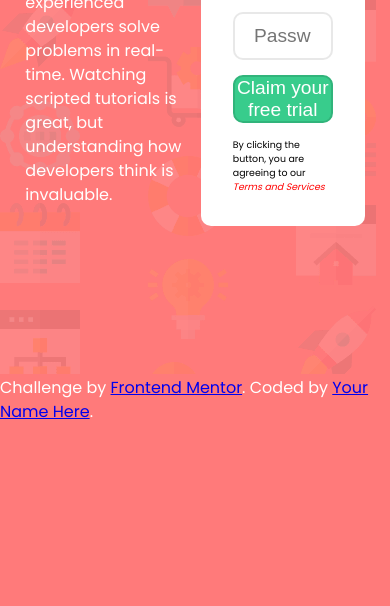
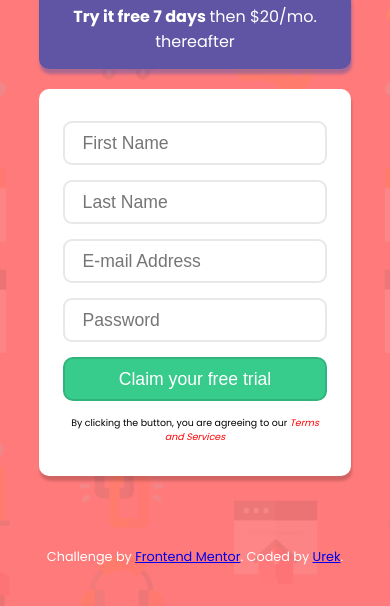
Before and after one commit to horsirhon/fhm-sign-up, a plain HTML site: page index.html in a window 390 px wide. Shown: the part 426-1032 px from the top of the page. Before the commit the page ends 850 px from the top, so only its background shows below. Drawn offline with Linux system fonts and the light colour scheme.

Commit message:
Done with mobile

```diff
--- a/index.html
+++ b/index.html
@@ -19,7 +19,7 @@
         but understanding how developers think is invaluable. </p>
     </div>
     <div class="right">
-      <div class="try"><span>Try it free 7 days then $20/mo. thereafter</span></div>
+      <div class="try"><span><b>Try it free 7 days </b> then $20/mo. thereafter</span></div>
       <div class="form">
         <form action="">
           <input type="text" name="first" id="first" placeholder="First Name " required>
@@ -36,7 +36,7 @@
   <footer>
     <p class="attribution">
       Challenge by <a href="https://www.frontendmentor.io?ref=challenge" target="_blank">Frontend Mentor</a>.
-      Coded by <a href="#">Your Name Here</a>.
+      Coded by <a href="#">Urek</a>.
     </p>
   </footer>
 </body>
--- a/main.css
+++ b/main.css
@@ -7,13 +7,109 @@ html,body{
     min-height: 100vh;
 }
 body {
-    background: hsl(0, 100%, 74%) url('images/bg-intro-desktop.png') no-repeat;
+    background: hsl(0, 100%, 74%) url('images/bg-intro-mobile.png') no-repeat;
+    background-size: cover;
     font-size: 16px;
     color: rgb(255, 255, 255);
     font-family: 'Poppins', sans-serif;
     display: flex;
     flex-direction: column;
+    flex-wrap: nowrap;
     align-items: center;
+}
+
+@media (max-width:500px){
+    .body{
+        padding: 8vw;
+        text-align: center;
+    }
+    .left, .right {
+        width: 80vw;
+        max-width: 326px;
+    }
+    .right{
+        margin-top: 8vh;
+    }
+    h1 {
+        font-size: 2em;
+        line-height: 40px;
+        margin: 10vh 0px 5vh;
+    }
+    p{
+        line-height: 22px;
+    }
+    .try{
+        height: 5em;
+        text-align: center;
+        background-color: hsl(248, 32%, 49%);
+        border-radius: 10px;
+        box-shadow:1px 5px 3px hsla(248, 32%, 49%, 0.5)  ;
+        display: flex;
+        align-items: center;
+        justify-content: center;
+        margin-bottom: 20px;
+    }
+    .try:hover {
+        background-color: hsla(248, 31%, 50%, 0.863);
+    }
+    .form{
+        padding:2em 1.5em;
+        background-color: white;
+        border-radius: 10px;
+        color:black;
+        display: flex;
+        flex-direction: column;
+        box-shadow:1px 5px 3px rgba(0, 0, 0, 0.185);
+    }
+    form{
+        display: flex;
+        flex-direction: column;
+    }
+    input{
+        font-size: 1.1em;
+        height: 2.5em;
+        padding: 1em;
+        border: solid 2px rgba(0, 0, 0, 0.089);
+        border-radius: 9px;
+        margin-bottom: 15px;
+    }
+    input:focus {
+        outline: none;
+        border: solid 2px rgba(0, 0, 0, 0.267);
+    }
+    button {
+        font-size: 1.1em;
+        height:2.5em;
+        border: solid 2px hsl(154, 57%, 45%);
+        border-radius: 10px;
+        color: white;
+        background-color: hsl(154, 59%, 51%);
+        cursor: pointer;
+    }
+    .terms{
+        display: flex;
+        justify-content: center;
+        align-items: center;
+        margin-top: 15px;
+        font-size: 0.59em;
+    }
+    .terms span em{
+        color: red;
+        cursor: pointer;
+    }
+    .attribution{
+        font-size: 0.8em;
+        margin: 3em 0px;
+    }
+}
+
+
+
+
+@media (min-width:500px){
+
+    body {
+        background: hsl(0, 100%, 74%) url('images/bg-intro-desktop.png') no-repeat;
     }
     .body{
         height: 95vh;
@@ -48,6 +144,9 @@ p{
         justify-content: center;
         margin-bottom: 20px;
     }
+    .try:hover {
+        background-color: hsla(248, 31%, 50%, 0.863);
+    }
     .form{
         padding:2em;
         background-color: white;
@@ -55,6 +154,7 @@ p{
         color:black;
         display: flex;
         flex-direction: column;
+        box-shadow:1px 5px 3px rgba(0, 0, 0, 0.185);
     }
     form{
         display: flex;
@@ -68,6 +168,13 @@ input{
         border-radius: 10px;
         margin-bottom: 15px;
     }
+    input:hover{
+        border: solid 2px rgba(0, 0, 0, 0.219);
+    }
+    input:focus {
+        outline: none;
+        border: solid 2px rgba(0, 0, 0, 0.267);
+    }
     button {
         font-size: 1.2em;
         height:2.5em;
@@ -76,6 +183,11 @@ button {
         color: white;
         background-color: hsl(154, 59%, 51%);
         cursor: pointer;
+    }
+    button:hover {
+        border: solid 2px hsl(154, 80%, 27%);
+        background-color: hsla(154, 80%, 27%, 0.062);
+        color: hsl(154, 80%, 27%)
     }
     .terms{
         display: flex;
@@ -88,3 +200,8 @@ button {
         color: red;
         cursor: pointer;
     }
+    .attribution{
+        font-size: 1em;
+        margin: 5em 0px;
+    }
+}
```
Lines whose indentation alone changed are shown as unchanged.
